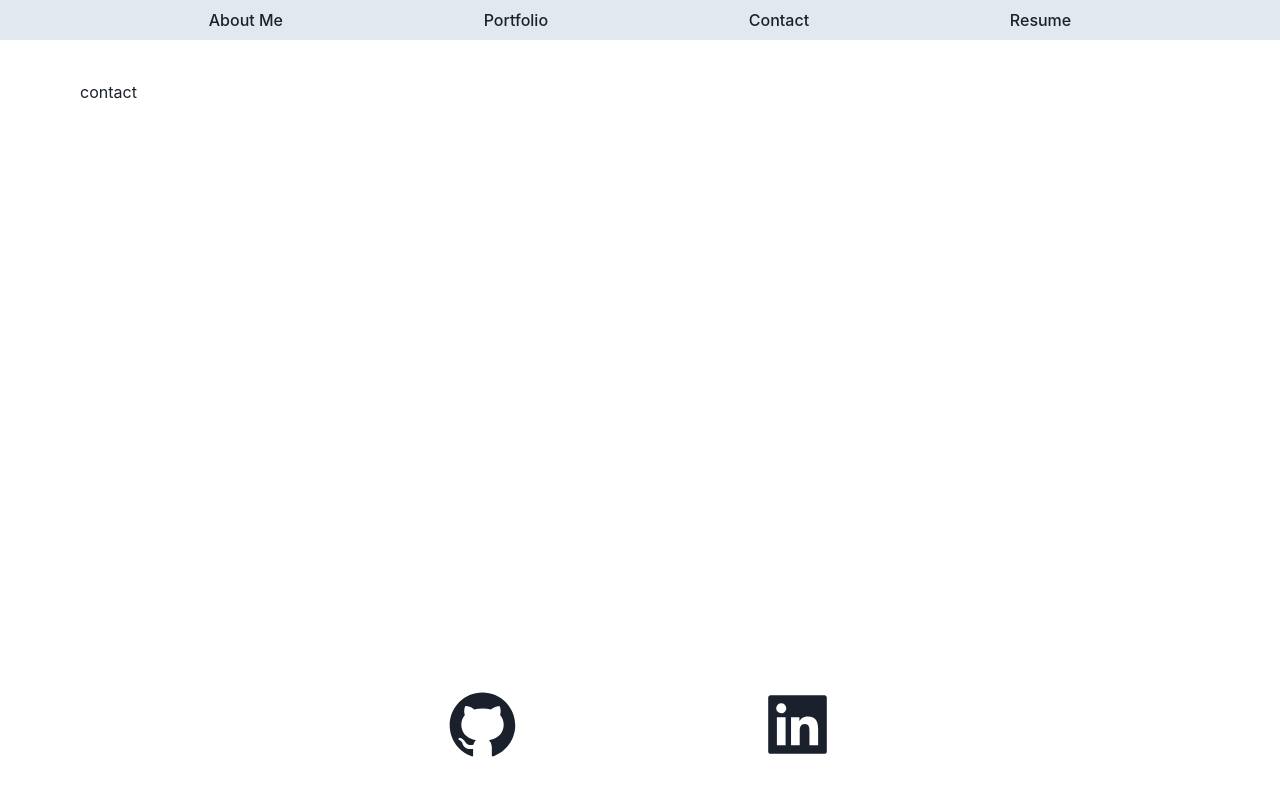
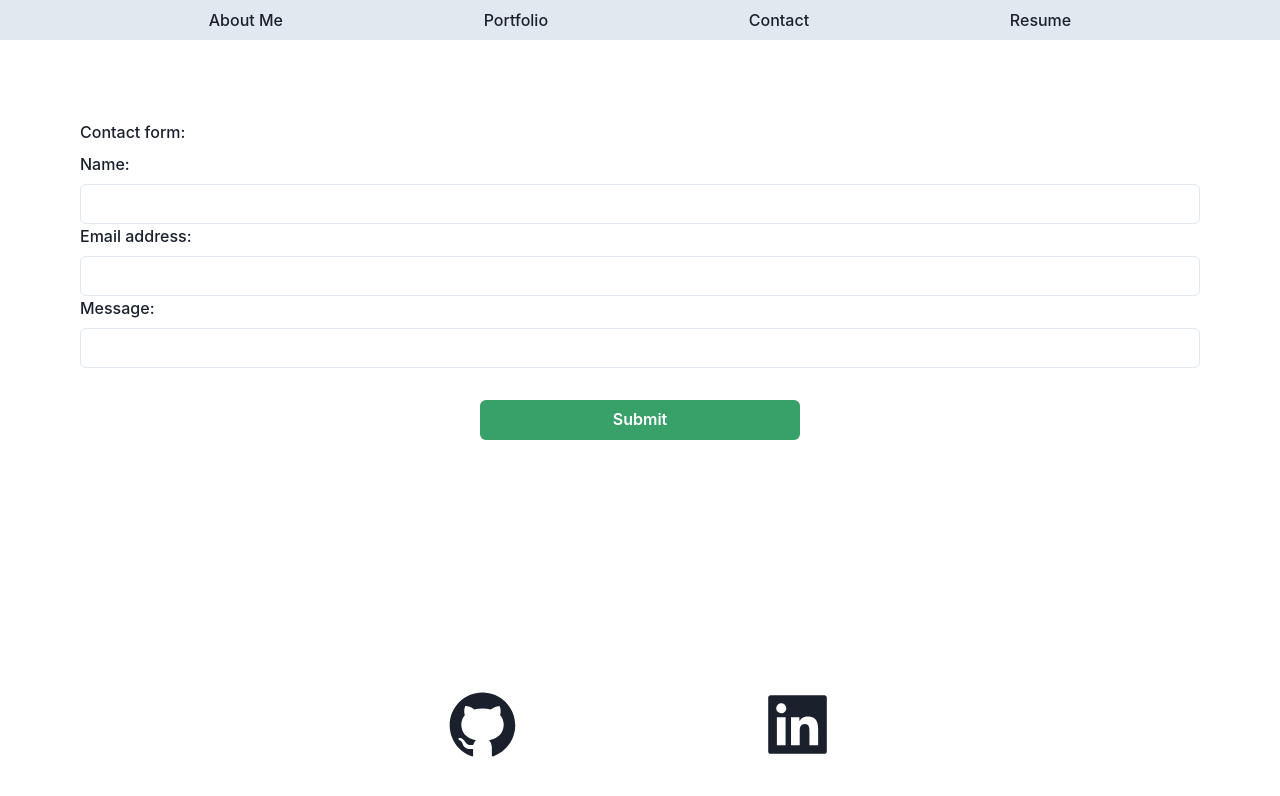
Before and after one commit to Tristenh/Tristen-Hobba-Portfolio, a React (Vite) app in the folder Tristen-Hobba-Portfolio/: page /contact in a window 1280 px wide. Shown: the top 796 px of the page. Built offline with nearby package versions, Linux system fonts and the light colour scheme.

Commit message:
added form in ContactPage.jsx, styled with Chakra

```diff
--- a/Tristen-Hobba-Portfolio/src/components/Header.jsx
+++ b/Tristen-Hobba-Portfolio/src/components/Header.jsx
@@ -5,14 +5,13 @@ import { Box } from "@chakra-ui/react";
 export default function Nav() {
   return (
     <Box
-      position="fixed"
       display="flex"
       justifyContent="space-evenly"
       width="100%"
       bgColor="gray.200"
       p="2"
     >
-      <Link key={1} to="/about">
+      <Link key={1} to="/about" colorScheme="yellow">
         About Me
       </Link>
       <Link key={2} to="/portfolio">
--- a/Tristen-Hobba-Portfolio/src/index.css
+++ b/Tristen-Hobba-Portfolio/src/index.css
@@ -23,13 +23,7 @@ a:hover {
   color: #535bf2;
 }
 
-body {
-  margin: 0;
-  display: flex;
-  place-items: center;
-  min-width: 320px;
-  min-height: 100vh;
-}
+
 
 h1 {
   font-size: 3.2em;
--- a/Tristen-Hobba-Portfolio/src/pages/ContactPage.jsx
+++ b/Tristen-Hobba-Portfolio/src/pages/ContactPage.jsx
@@ -1,7 +1,28 @@
-export default function ContactPage(){
-    return(
-        <div>
-            <p>contact</p>
-        </div>
-    )
+import {
+  FormControl,
+  FormLabel,
+  Input,
+  Button,
+  Center,
+} from "@chakra-ui/react";
+
+export default function ContactPage() {
+  return (
+    <form>
+      <Center mt={"5rem"}  maxW="100vw">
+        <FormControl>
+          <FormLabel>Contact form:</FormLabel>
+          <FormLabel>Name:</FormLabel>
+          <Input type="text" />
+          <FormLabel>Email address:</FormLabel>
+          <Input type="email" />
+          <FormLabel>Message:</FormLabel>
+          <Input type="text" />
+          <Center>
+          <Button w={"20rem"} mt={"2rem"} colorScheme="green">Submit</Button>
+          </Center>
+        </FormControl>
+      </Center>
+    </form>
+  );
 }
```
